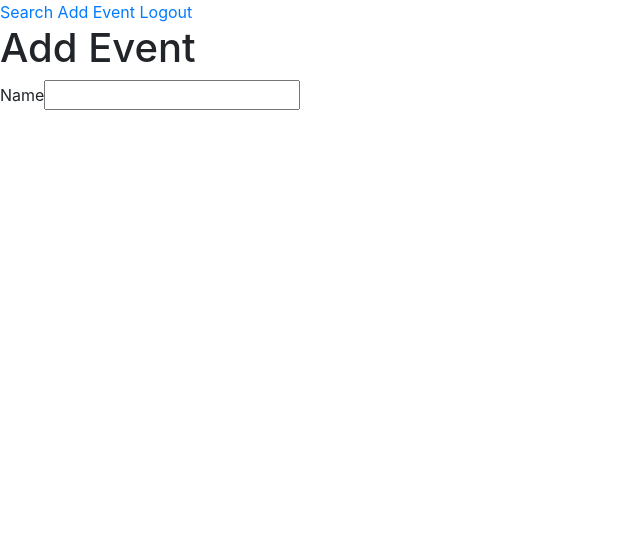
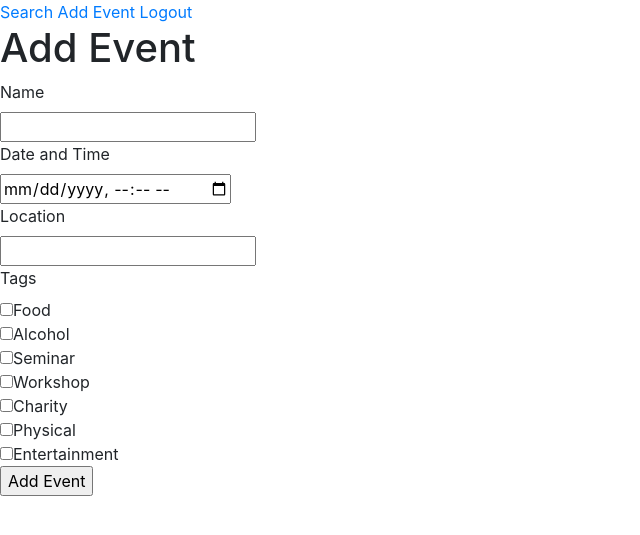
Before and after one commit to Naidah/cse-hackathon-2018, a Flask app: page /addEvent in a window 1280 px wide. Shown: the top 535 px of the page, without its empty margins (0-640 px from the left). Run offline with Flask 2, Linux system fonts and the light colour scheme; the visitor is signed in with stand-in values (Sample User, id 1); some libraries are stand-ins or nearby versions.

Commit message:
Finished raw html of Addevent

```diff
--- a/templates/createEvent.html
+++ b/templates/createEvent.html
@@ -2,8 +2,21 @@
 {% block content %}
 <h1>Add Event</h1>
 <form method='POST' action="addEvent">
-    <label>Name</label><input type='text'><br>
-
+    <label>Name</label><br>
+    <input type='text' name='name'><br>
+    <label>Date and Time</label><br>
+    <input type='datetime-local' name='data_time'><br>
+    <label>Location</label><br>
+    <input type='text' name='location'><br>
+    <label>Tags</label><br>
+    <input type="checkbox" name="type">Food<br>
+    <input type="checkbox" name="type">Alcohol<br>
+    <input type="checkbox" name="type">Seminar<br>
+    <input type="checkbox" name="type">Workshop<br>
+    <input type="checkbox" name="type">Charity<br>
+    <input type="checkbox" name="type">Physical<br>
+    <input type="checkbox" name="type">Entertainment<br>
+    <input type='submit' value='Add Event'><br>
 
 </form>
 {% endblock %}
```
